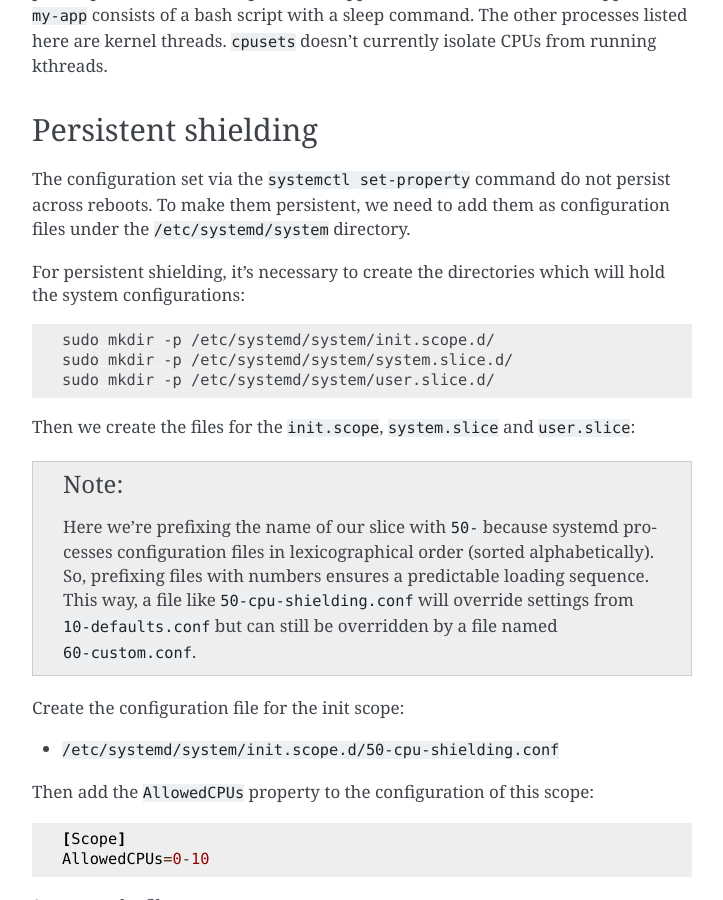
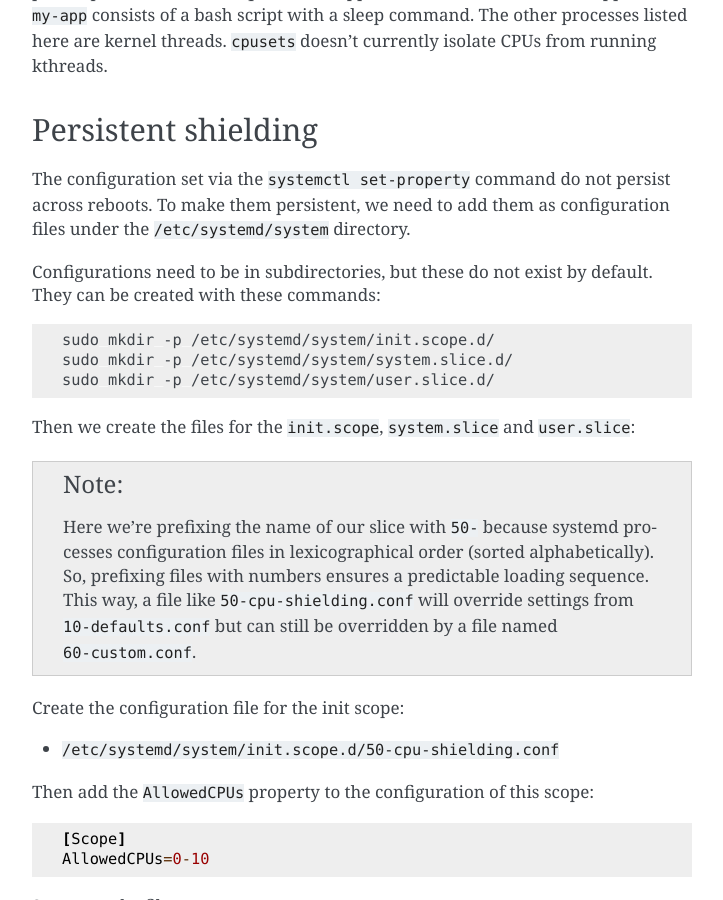
Before and after one commit to canonical/real-time-ubuntu-docs, a Sphinx documentation site: the page built from docs/how-to/using-cpusets.md, in a window 1280 px wide and 900 px high, scrolled down 2748 px. Shown: the whole window, without its empty margins (388-1111 px from the left). Built offline with Sphinx 7.4.7, drawn with Linux system fonts in a browser that asks for light colours.

Commit message:
feat: improve sentence on creating config dirs
Signed-off-by: Lincoln Wallace <lincoln.wallace@canonical.com>

````diff
--- a/docs/how-to/using-cpusets.md
+++ b/docs/how-to/using-cpusets.md
@@ -114,7 +114,8 @@ The other processes listed here are kernel threads.
 The configuration set via the `systemctl set-property` command do not persist across reboots.
 To make them persistent, we need to add them as configuration files under the `/etc/systemd/system` directory.
 
-For persistent shielding, it's necessary to create the directories which will hold the system configurations:
+Configurations need to be in subdirectories, but these do not exist by default.
+They can be created with these commands:
 
 ```bash
 sudo mkdir -p /etc/systemd/system/init.scope.d/
````
